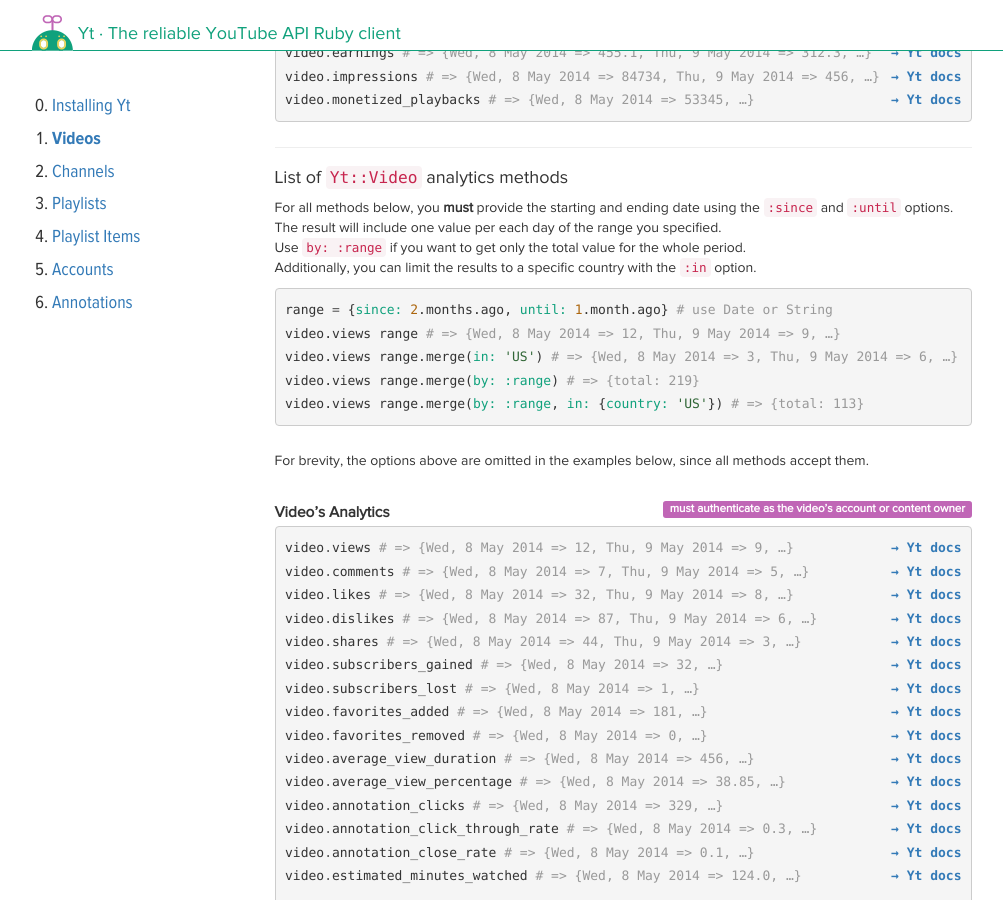
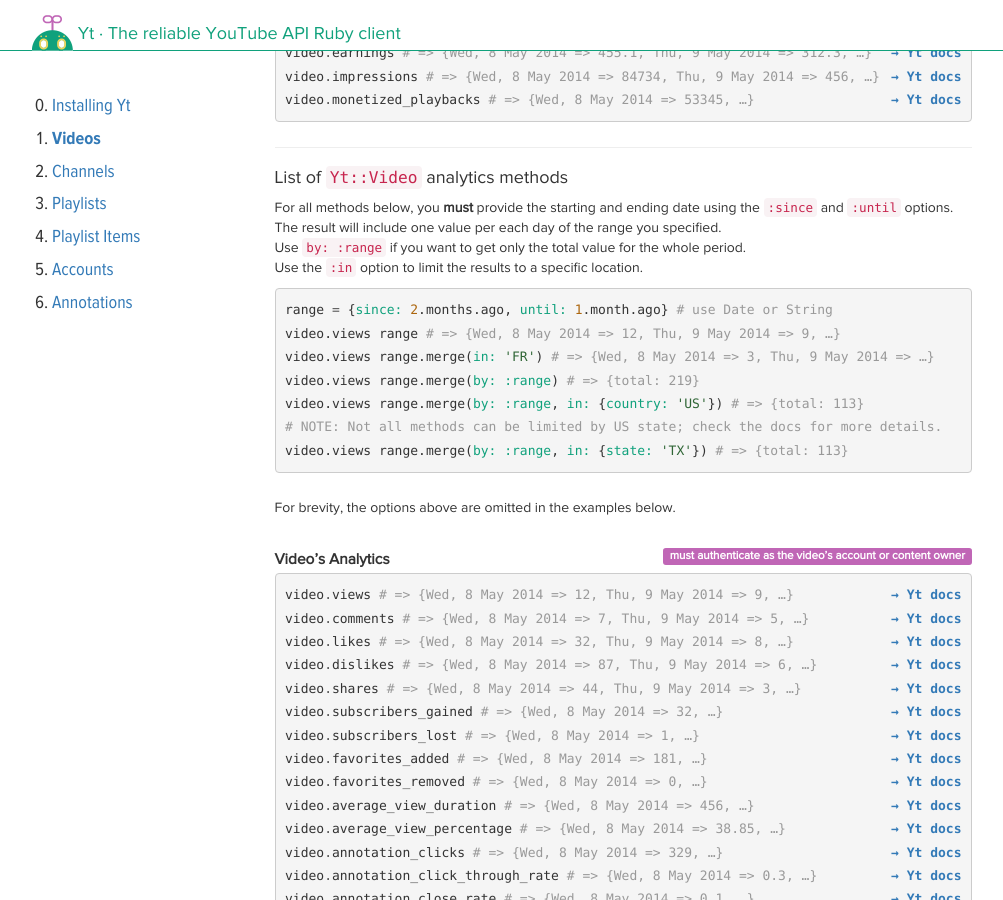
Before and after one commit to nullscreen/yt, a Jekyll site: the page built from videos.html, in a window 1280 px wide and 900 px high, scrolled down 3989 px. Shown: the whole window, without its empty margins (138-1141 px from the left). Built offline with Jekyll 4.4.1, drawn with Linux system fonts in a browser that asks for light colours; nearby versions of some CDN libraries; some web fonts are replaced.

Commit message:
Add in: state to match a680aaa

```diff
--- a/videos.html
+++ b/videos.html
@@ -210,21 +210,24 @@
 <hr />
 <h4>List of <code>Yt::Video</code> analytics methods</h4>
 <a class="anchor" id="analytics"></a>
+
 <p>
   For all methods below, you <strong>must</strong> provide the starting and ending date using the <code>:since</code> and <code>:until</code> options.<br />
   The result will include one value per each day of the range you specified. <br />
   Use <code>by: :range</code> if you want to get only the total value for the whole period.<br />
-  Additionally, you can limit the results to a specific country with the <code>:in</code> option.
+  Use the <code>:in</code> option to limit the results to a specific location.
 </p>
 {% highlight ruby %}
 range = {since: 2.months.ago, until: 1.month.ago} # use Date or String
 video.views range # => {Wed, 8 May 2014 => 12, Thu, 9 May 2014 => 9, …}
-video.views range.merge(in: 'US') # => {Wed, 8 May 2014 => 3, Thu, 9 May 2014 => 6, …}
+video.views range.merge(in: 'FR') # => {Wed, 8 May 2014 => 3, Thu, 9 May 2014 => …}
 video.views range.merge(by: :range) # => {total: 219}
 video.views range.merge(by: :range, in: {country: 'US'}) # => {total: 113}
+# NOTE: Not all methods can be limited by US state; check the docs for more details.
+video.views range.merge(by: :range, in: {state: 'TX'}) # => {total: 113}
 {% endhighlight %}
 <p>
-  For brevity, the options above are omitted in the examples below, since all methods accept them.
+  For brevity, the options above are omitted in the examples below.
 </p>
 
 <dl>
```
Also changed, not shown: channels.html (+5 -3 lines), playlists.html (+6 -3 lines).
